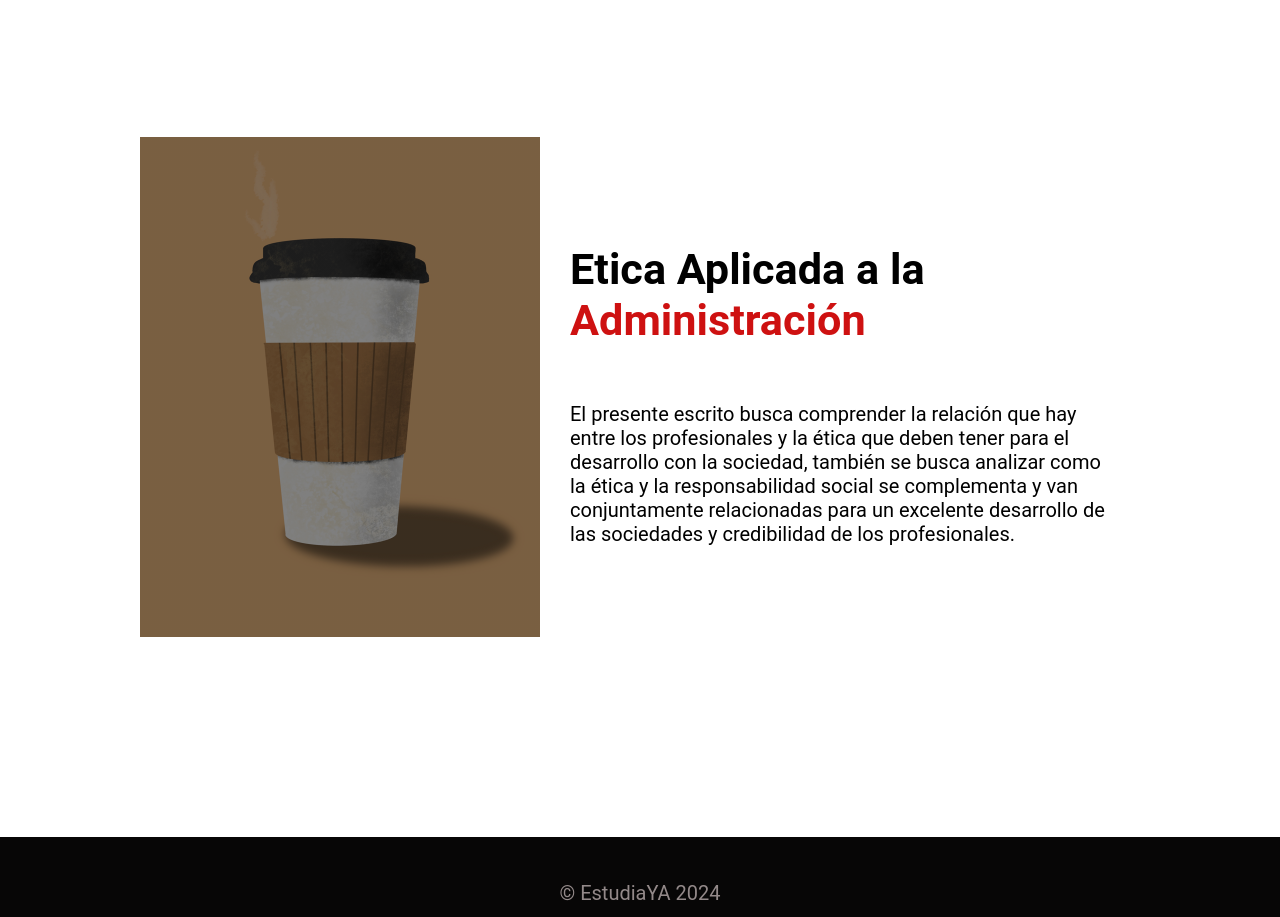
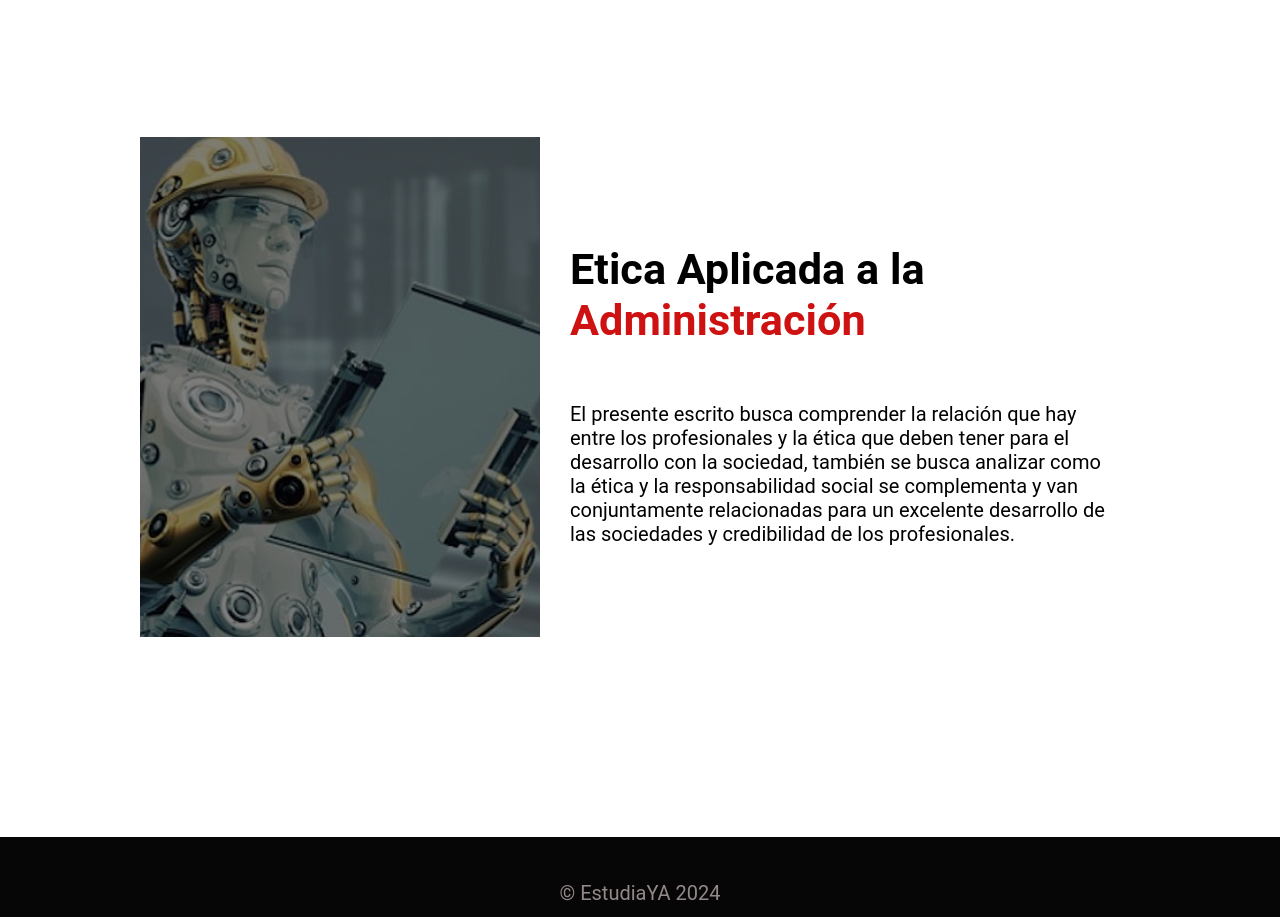
Before and after one commit to LCLASSOARCOS/lclassoarcos.github.io, a plain HTML site: page index.html in a window 1280 px wide. Shown: the part 1940-2857 px from the top of the page. Drawn offline with Linux system fonts and the light colour scheme.

Commit message:
Update style.css
cambio imagen 1 articulo

```diff
--- a/style.css
+++ b/style.css
@@ -239,7 +239,7 @@ footer p{
             0deg,
             rgba(0,0,0,0.5),
             rgba(0,0,0,0.5)
-        ), url('img/coffee.png');
+        ), url('img/post1.jpeg');
         background-size: cover;
         background-position: center center;
         height: 500px;
```
